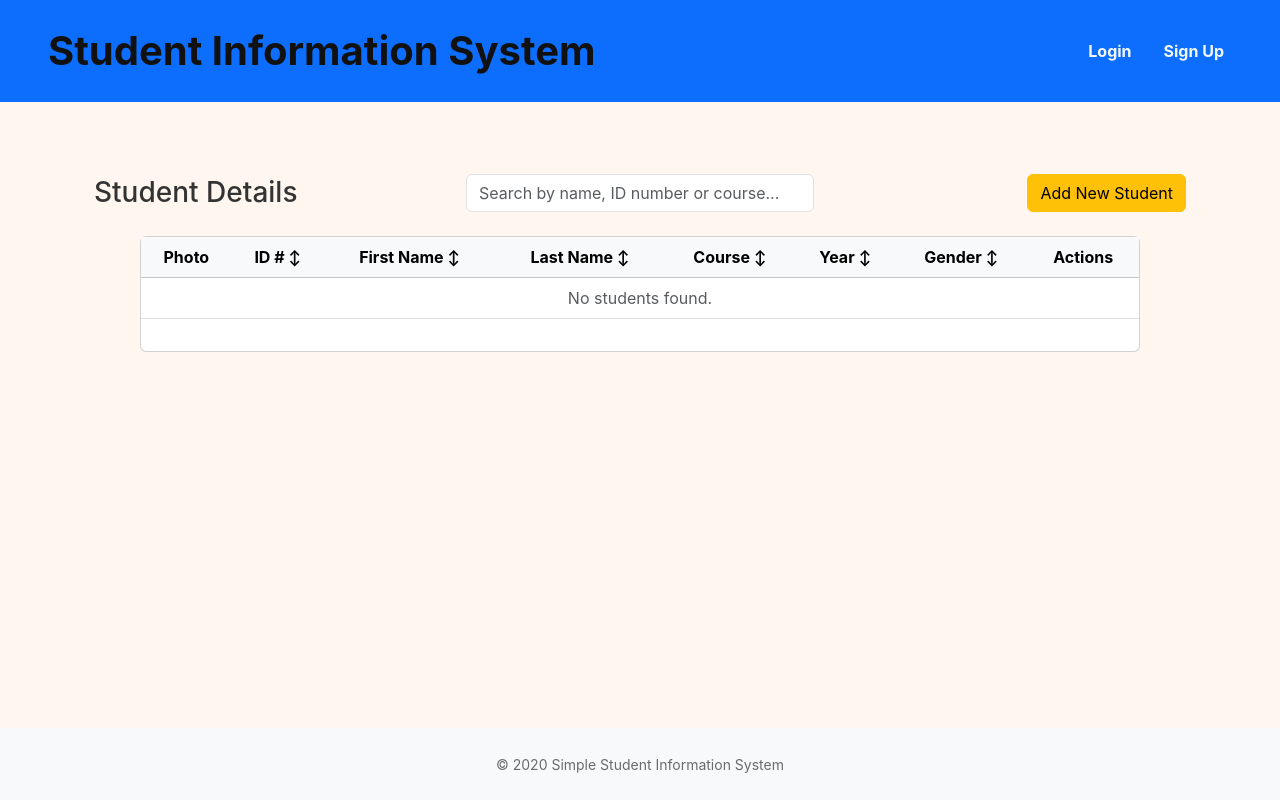
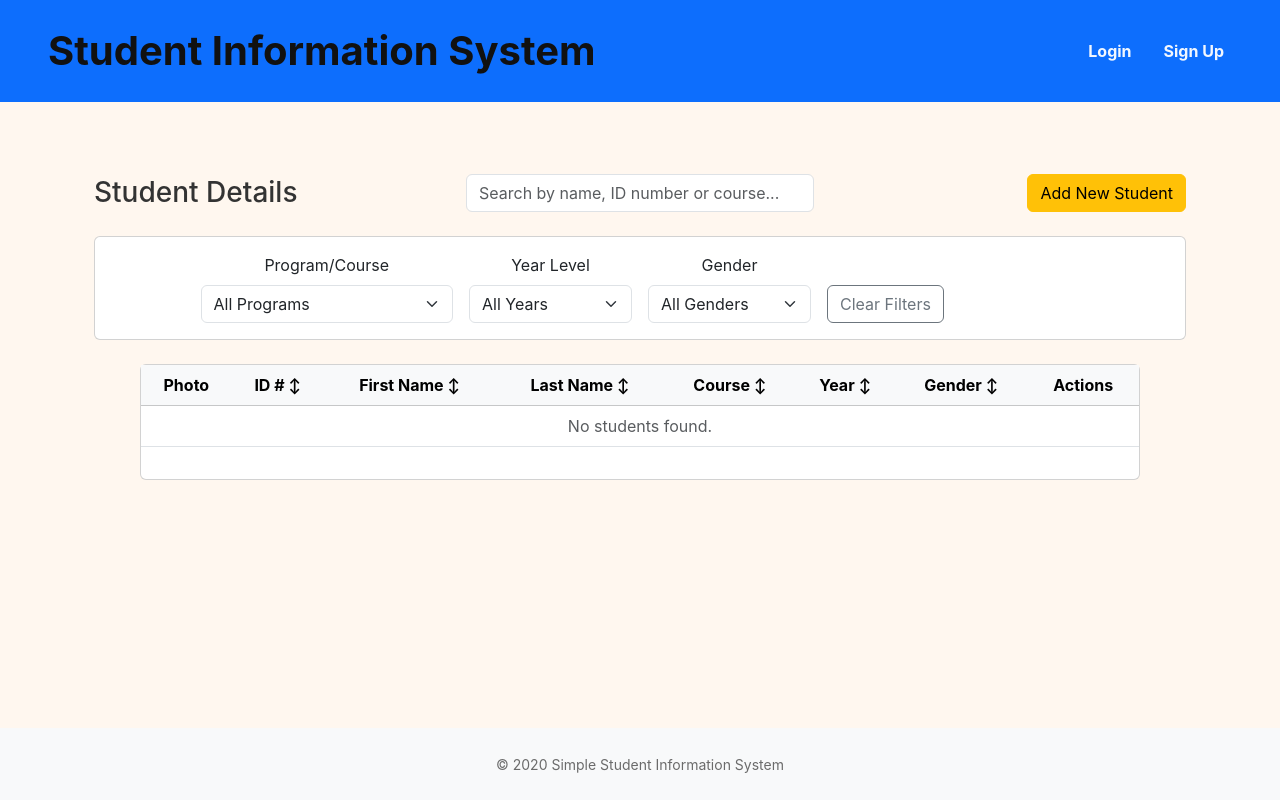
Before and after one commit to LearningwithMakikoy/FINAL-SSIS-2025, a Flask app: template app/templates/students.html in a window 1280 px wide. Run offline with Flask 3, Linux system fonts and the light colour scheme; the template is opened without the code that fills it: values that come from a table or form of the project are taken from there, most other values are stand-ins (such as "Sample title", 1, 10 or a date in 2020); some libraries are stand-ins or nearby versions.

Commit message:
hi added filter functionality to students

```diff
--- a/app/static/js/students.js
+++ b/app/static/js/students.js
@@ -3,6 +3,10 @@ document.addEventListener('DOMContentLoaded', function() {
   const tbody = document.getElementById('students-table-body');
   const searchInput = document.getElementById('student-search');
   const paginationEl = document.querySelector('.pagination');
+  const filterProgram = document.getElementById('filter-program');
+  const filterYear = document.getElementById('filter-year');
+  const filterGender = document.getElementById('filter-gender');
+  const clearFiltersBtn = document.getElementById('btn-clear-filters');
   let students = window.INIT_STUDENTS || [];
   let filteredStudents = students.slice();
   let editIndex = null;
@@ -126,7 +130,7 @@ document.addEventListener('DOMContentLoaded', function() {
         <td>${escapeHtml(String(s.year || ''))}</td>
         <td>${escapeHtml(s.gender || '')}</td>
         <td>
-          <div style="display: flex; flex-direction: column; gap: 4px; align-items: flex-start;">
+          <div class="d-flex gap-2">
             <button class="btn btn-sm btn-outline-primary" data-student-id="${escapeHtml(s.id)}" data-action="edit">Edit</button>
             <button class="btn btn-sm btn-outline-danger" data-student-id="${escapeHtml(s.id)}" data-action="delete">Delete</button>
           </div>
@@ -544,7 +548,32 @@ document.addEventListener('DOMContentLoaded', function() {
   if (searchInput) {
     searchInput.addEventListener('input', function() {
         const q = this.value.toLowerCase();
-      filteredStudents = students.filter(s => {
+
+        if (!q) {
+            // If search is empty, just apply the current filters
+            applyFilters();
+            return;
+        }
+
+        // First apply the dropdown filters to get base filtered list
+        const programVal = (filterProgram?.value || "").toLowerCase();
+        const yearVal = (filterYear?.value || "").toLowerCase();
+        const genderVal = (filterGender?.value || "").toLowerCase();
+
+        let baseFiltered = students.filter(s => {
+            const program = (s.program || s.course || s.program_id || "").toLowerCase();
+            const year = String(s.year || "").toLowerCase();
+            const gender = (s.gender || "").toLowerCase();
+
+            const programMatch = !programVal || program === programVal || (s.course && s.course.toLowerCase().includes(programVal));
+            const yearMatch = !yearVal || year === yearVal;
+            const genderMatch = !genderVal || gender === genderVal;
+
+            return programMatch && yearMatch && genderMatch;
+        });
+
+        // Then search within that filtered list
+        filteredStudents = baseFiltered.filter(s => {
             const firstName = (s.first_name || '').toLowerCase();
             const lastName = (s.last_name || '').toLowerCase();
             const idNumber = (s.id_number || s.id || '').toLowerCase();
@@ -554,6 +583,8 @@ document.addEventListener('DOMContentLoaded', function() {
                    idNumber.includes(q) ||
                    program.includes(q);
         });
+
+        console.log(`Searched from ${baseFiltered.length} to ${filteredStudents.length} students`);
         currentPage = 1; // Reset to first page when searching
         renderTable();
     });
@@ -726,6 +757,86 @@ document.addEventListener('DOMContentLoaded', function() {
     }
   }
 
+
+function applyFilters() {
+    console.log('Applying filters...');
+
+    const programVal = (filterProgram?.value || "").toLowerCase();
+    const yearVal = (filterYear?.value || "").toLowerCase();
+    const genderVal = (filterGender?.value || "").toLowerCase();
+
+    console.log('Filter values:', {
+        program: programVal,
+        year: yearVal,
+        gender: genderVal
+    });
+
+    filteredStudents = students.filter(s => {
+        const program = (s.program || s.course || s.program_id || "").toLowerCase();
+        const year = String(s.year || "").toLowerCase();
+        const gender = (s.gender || "").toLowerCase();
+
+        const programMatch = !programVal || program === programVal || (s.course && s.course.toLowerCase().includes(programVal));
+        const yearMatch = !yearVal || year === yearVal;
+        const genderMatch = !genderVal || gender === genderVal;
+
+        return programMatch && yearMatch && genderMatch;
+    });
+
+    console.log(`Filtered from ${students.length} to ${filteredStudents.length} students`);
+    currentPage = 1;
+    renderTable();
+}
+
+
+  function clearAllFilters() {
+    console.log('Clearing all filters');
+
+    // Reset all filter inputs
+    if (filterProgram) filterProgram.value = '';
+    if (filterYear) filterYear.value = '';
+    if (filterGender) filterGender.value = '';
+    if (searchInput) searchInput.value = '';
+
+    // Reset to show all students
+    filteredStudents = students.slice();
+
+
+
+    currentPage = 1;
+    renderTable();
+
+
+
+
+  }
+
+
+  // ============ EVENT LISTENER SETUP ============
+
+  // Setup filter event listeners
+  if (filterProgram) {
+    filterProgram.addEventListener("change", applyFilters);
+  }
+
+
+  if (filterYear) {
+    filterYear.addEventListener("change", applyFilters);
+  }
+
+
+  if (filterGender) {
+    filterGender.addEventListener("change", applyFilters);
+  }
+
+
+  if (clearFiltersBtn) {
+    clearFiltersBtn.addEventListener("click", clearAllFilters);
+    console.log('Clear Filters button event listener added');
+  }
+
+
+
   // Initialize filtered students and render
   filteredStudents = students.slice();
   renderTable();
--- a/app/templates/students.html
+++ b/app/templates/students.html
@@ -36,6 +36,58 @@
       </button>
     </div>
 
+  </div>
+
+
+  <!-- Filter Row -->
+  <div class="row mb-4">
+    <div class="col-12">
+      <div class="card">
+        <div class="card-body p-3">
+          <form id="filterForm" class="row g-3 justify-content-center">
+            <div class="col-md-3">
+              <label for="filter-program" class="form-label">Program/Course</label>
+              <select id="filter-program" class="form-select">
+                <option value="">All Programs</option>
+                {% for program in programs %}
+                <option value="{{ program.code }}">{{ program.code }} - {{ program.name }}</option>
+                {% endfor %}
+              </select>
+            </div>
+
+
+            <div class="col-md-2">
+              <label for="filter-year" class="form-label">Year Level</label>
+              <select id="filter-year" class="form-select">
+                <option value="">All Years</option>
+                <option value="1">1st Year</option>
+                <option value="2">2nd Year</option>
+                <option value="3">3rd Year</option>
+                <option value="4">4th Year</option>
+              </select>
+            </div>
+
+
+            <div class="col-md-2">
+              <label for="filter-gender" class="form-label">Gender</label>
+              <select id="filter-gender" class="form-select">
+                <option value="">All Genders</option>
+                <option value="Male">Male</option>
+                <option value="Female">Female</option>
+                <option value="Other">Other</option>
+              </select>
+            </div>
+
+
+            <div class="col-md-3 d-flex align-items-end">
+              <button type="button" id="btn-clear-filters" class="btn btn-outline-secondary">
+                Clear Filters
+              </button>
+            </div>
+          </form>
+        </div>
+      </div>
+    </div>
   </div>
 
 
```
Also changed, not shown: app/students/controller.py (+15 -0 lines), app/students/models.py (+40 -0 lines). Lines whose indentation alone changed are shown as unchanged.
